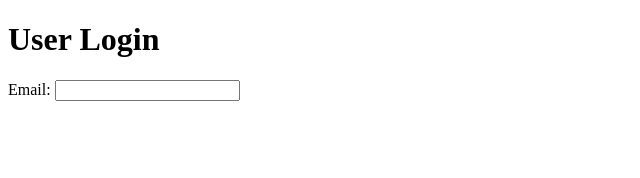
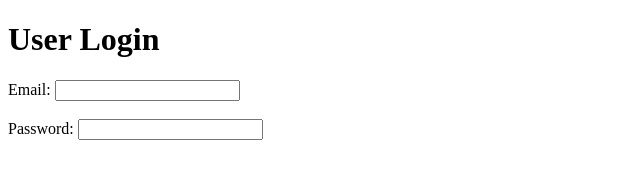
Before and after one commit to MichaelFrancoo2006/Login-Page, a plain HTML site: page index.html in a window 1280 px wide. Shown: the whole page, without its empty margins (0-640 px from the left). Drawn offline with Linux system fonts and the light colour scheme.

Commit message:
Added Password input type

```diff
--- a/index.html
+++ b/index.html
@@ -15,6 +15,9 @@
      <form action="" method="post">
         <label for="email">Email:</label>
         <input type="email" id="email" name="email" required><br><br>
+
+        <label for="password">Password:</label>
+        <input type="password" id="password" name="password" required><br><br>
      </form>
 </body>
 </html>
```
